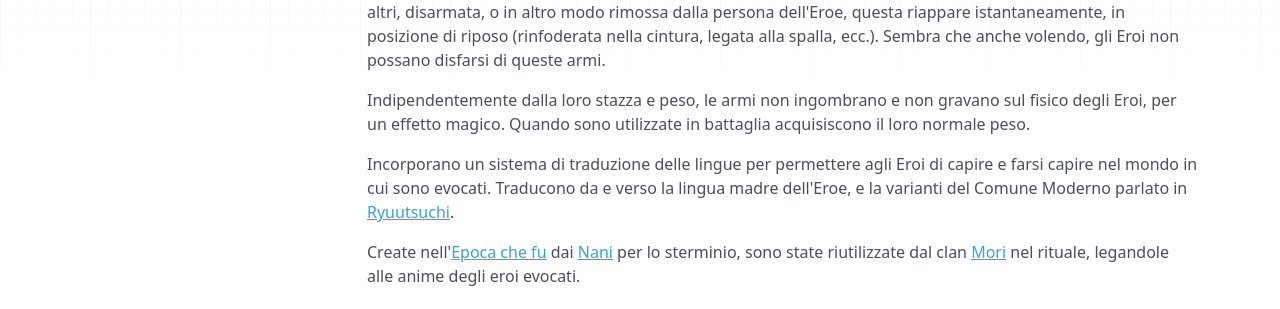
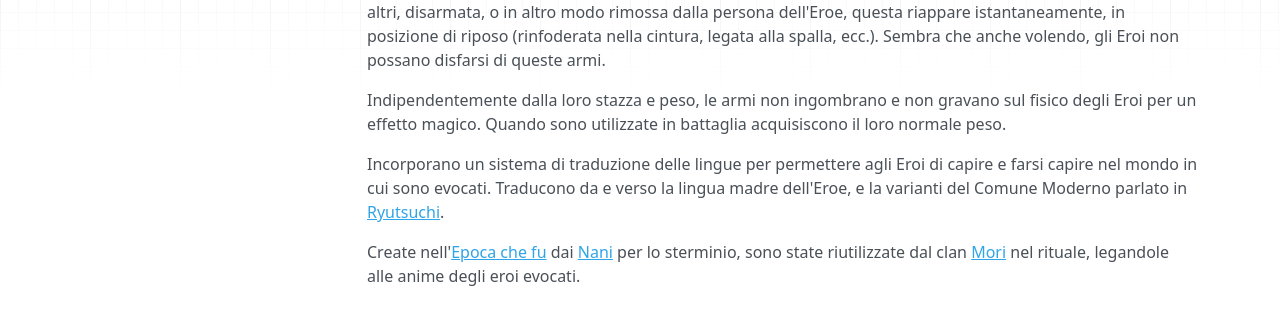
Before and after one commit to LeaX-XIV/ryuutsuchi-note, an MkDocs documentation site: the page built from Note/Armi Divine.md, in a window 1280 px wide. Shown: the part 222-531 px from the top of the page. Built offline with MkDocs 1.6.1, drawn with Linux system fonts in a browser that asks for light colours; nearby versions of some CDN libraries.

Commit message:
Update Armi Divine.md

```diff
--- a/Note/Armi Divine.md
+++ b/Note/Armi Divine.md
@@ -8,8 +8,8 @@ Potenti armi con cui gli Eroi sono evocati. Possono prendere diverse forme, tra
 
 Ogni arma è assegnata al proprio Eroe, il quale non può separarsene. Se viene appoggiata a terra, ceduta ad altri, disarmata, o in altro modo rimossa dalla persona dell'Eroe, questa riappare istantaneamente, in posizione di riposo (rinfoderata nella cintura, legata alla spalla, ecc.). Sembra che anche volendo, gli Eroi non possano disfarsi di queste armi.
 
-Indipendentemente dalla loro stazza e peso, le armi non ingombrano e non gravano sul fisico degli Eroi, per un effetto magico. Quando sono utilizzate in battaglia acquisiscono il loro normale peso.
+Indipendentemente dalla loro stazza e peso, le armi non ingombrano e non gravano sul fisico degli Eroi per un effetto magico. Quando sono utilizzate in battaglia acquisiscono il loro normale peso.
 
-Incorporano un sistema di traduzione delle lingue per permettere agli Eroi di capire e farsi capire nel mondo in cui sono evocati. Traducono da e verso la lingua madre dell'Eroe, e la varianti del Comune Moderno parlato in [Ryuutsuchi](Ryuutsuchi.md).
+Incorporano un sistema di traduzione delle lingue per permettere agli Eroi di capire e farsi capire nel mondo in cui sono evocati. Traducono da e verso la lingua madre dell'Eroe, e la varianti del Comune Moderno parlato in [Ryutsuchi](Ryutsuchi.md).
 
 Create nell'[Epoca che fu](Epoca%20che%20fu.md) dai [Nani](Nani.md) per lo sterminio, sono state riutilizzate dal clan [Mori](Mori.md) nel rituale, legandole alle anime degli eroi evocati.
```
